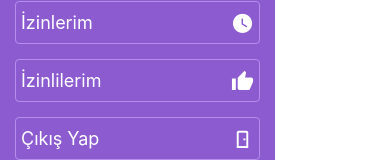
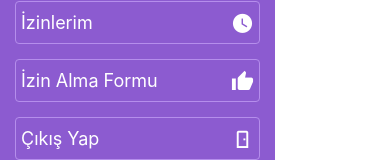
Before and after one commit to GoktugYmsk/expo-company-permit, a React Native app: screen /Home in a window 390 px wide. Shown: the part 315-475 px from the top of the page. Built offline with nearby package versions, Linux system fonts and the light colour scheme.

Commit message:
web design finish

```diff
--- a/components/menu/home/index.jsx
+++ b/components/menu/home/index.jsx
@@ -1,11 +1,10 @@
 import React, { useState, useMemo } from "react";
 import { useSelector } from "react-redux";
-import { StyleSheet, Text, View, ScrollView } from "react-native";
+import { StyleSheet, Text, View, ScrollView,Platform } from "react-native";
 
 import Accordion from "../../UI/Accordion";
 import { Calendar } from "react-native-calendars";
 import { Button, ListItem } from "@react-native-material/core";
-
 function Home() {
   const [selectedDate, setSelectedDate] = useState(new Date());
   const [permitsOnCalendar, setPermitsOnCalendar] = useState([]);
@@ -133,6 +132,7 @@ const styles = StyleSheet.create({
     width: "100%",
     minHeight: 800,
     backgroundColor: "white",
+    paddingLeft: Platform.OS === "web" ? 300 : 0,
   },
   calendar: {
     width: 350,
--- a/components/menu/off-duty/index.jsx
+++ b/components/menu/off-duty/index.jsx
@@ -169,6 +169,7 @@ const styles = StyleSheet.create({
     backgroundColor: "white",
     borderBottomWidth: 1,
     borderBottomColor: "#ccc",
+    paddingLeft: Platform.OS === "web" ? 300 : 0,
   },
   workerButton: {
     marginRight: 40,
--- a/components/sidebar/Sidebar.jsx
+++ b/components/sidebar/Sidebar.jsx
@@ -62,7 +62,7 @@ export default function Sidebar() {
             style={styles.sidebarContainer}
             onPress={() => checkManager("PerRequest")}
           >
-            <Text style={styles.sidebarItem}>İzinlilerim</Text>
+            <Text style={styles.sidebarItem}>İzin Alma Formu</Text>
             <Icon style={styles.sidebarIcon} name="thumb-up" size={23} />
           </TouchableOpacity>
           {manageName && (
```
